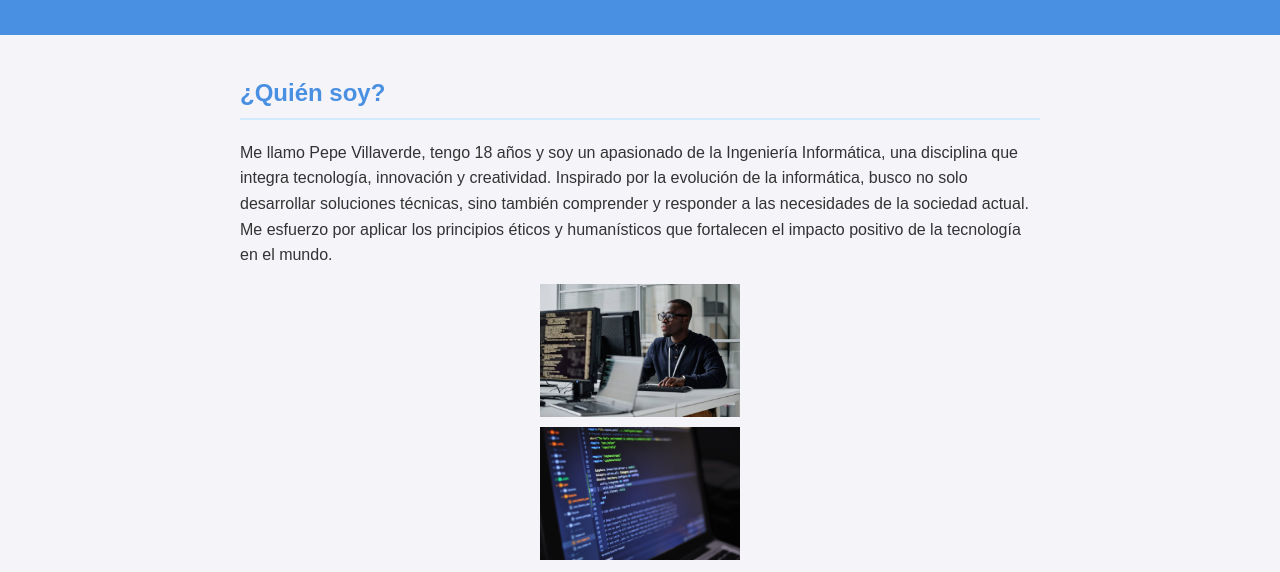
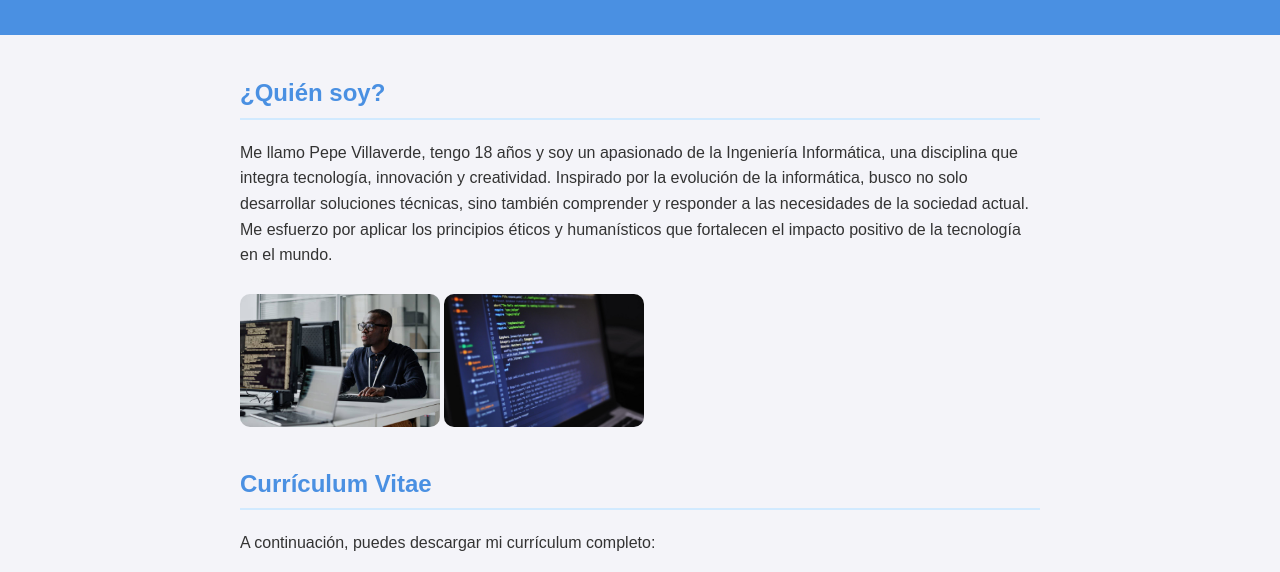
Before and after one commit to angel-ufv/WEB-FUNDAMENTOS, a plain HTML site: page docs/public/about.html in a window 1280 px wide. Shown: the part 222-794 px from the top of the page. Drawn offline with Linux system fonts and the light colour scheme.

Commit message:
git push casi def 212"

```diff
--- a/docs/CSS/about.css
+++ b/docs/CSS/about.css
@@ -60,12 +60,13 @@ main {
 }
 
 /* Fotos en el contenido */
-main img {
-    width: 90%; /* Escala al 90% del contenedor */
-    max-width: 200px; /* Tamaño máximo fijo */
+.fotos-about img {
+    width: 100%; /* Escala al ancho del contenedor */
+    max-width: 200px; /* Tamaño máximo para evitar imágenes demasiado grandes */
     height: auto; /* Mantiene proporción */
-    display: block;
-    margin: 10px auto; /* Centra las imágenes */
+    display: inline-block; /* Permite colocación en fila */
+    margin: 10px auto; /* Espaciado entre las imágenes */
+    border-radius: 10px; /* Bordes redondeados opcionales */
 }
 
 redes > li > a {
```
